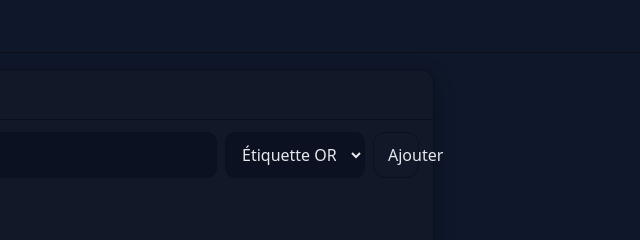
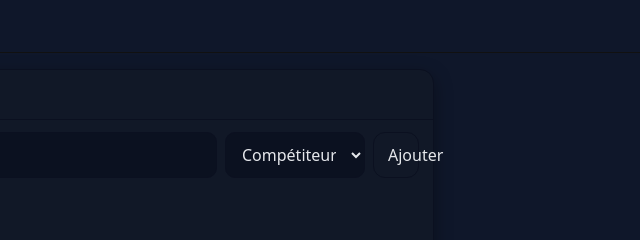
Before and after one commit to kayuden/tournoi-salade, a plain HTML site: page index.html in a window 1280 px wide. Shown: the top 240 px of the page, 640-1280 px from the left. Drawn offline with Linux system fonts and the light colour scheme.

Commit message:
Update index.html

```diff
--- a/index.html
+++ b/index.html
@@ -54,8 +54,8 @@
         <div class="row">
           <input id="name" type="text" placeholder="Nom ou pseudo" />
           <select id="color">
-            <option value="orange">Étiquette ORANGE (compétiteur)</option>
-            <option value="green">Étiquette VERTE (loisir/débutant)</option>
+            <option value="orange">Compétiteur/Avancé</option>
+            <option value="green">Loisir/Débutant</option>
           </select>
           <button id="add">Ajouter</button>
         </div>
```
